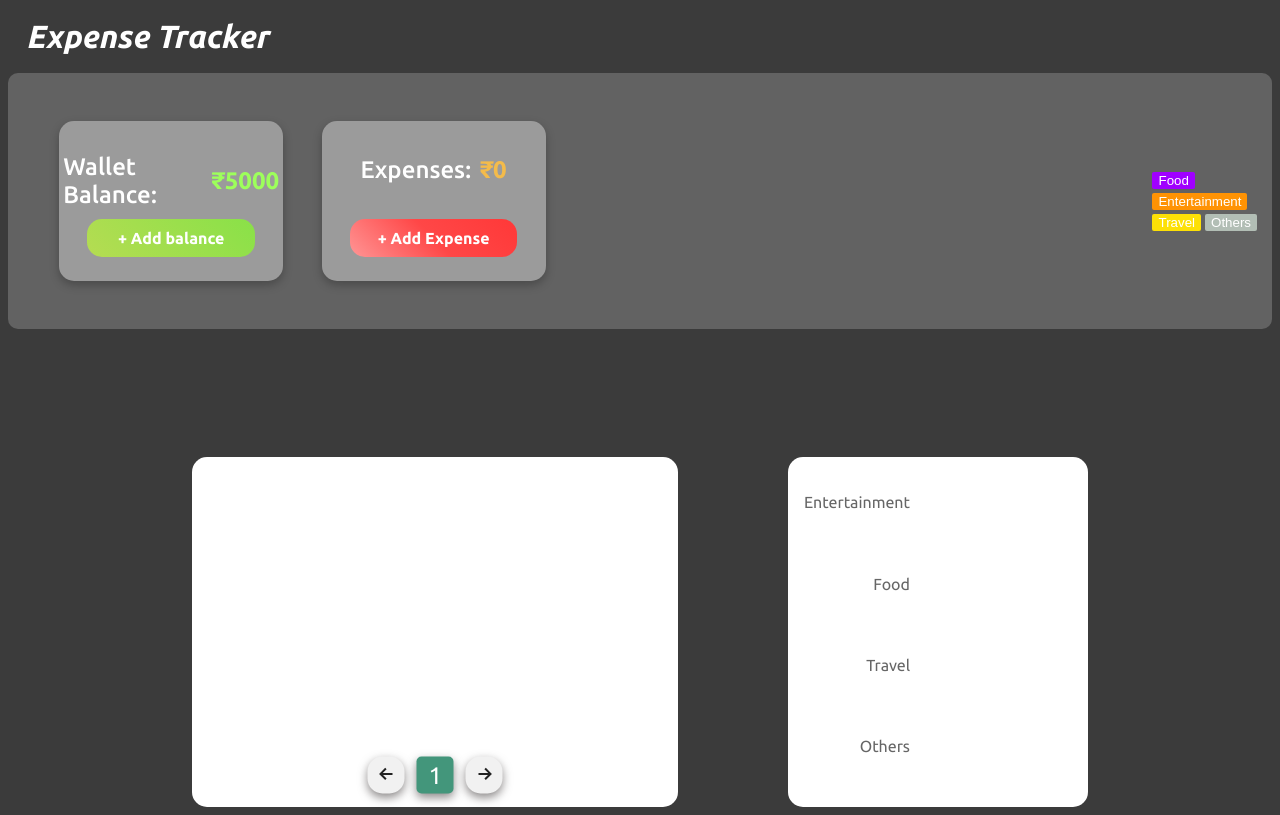
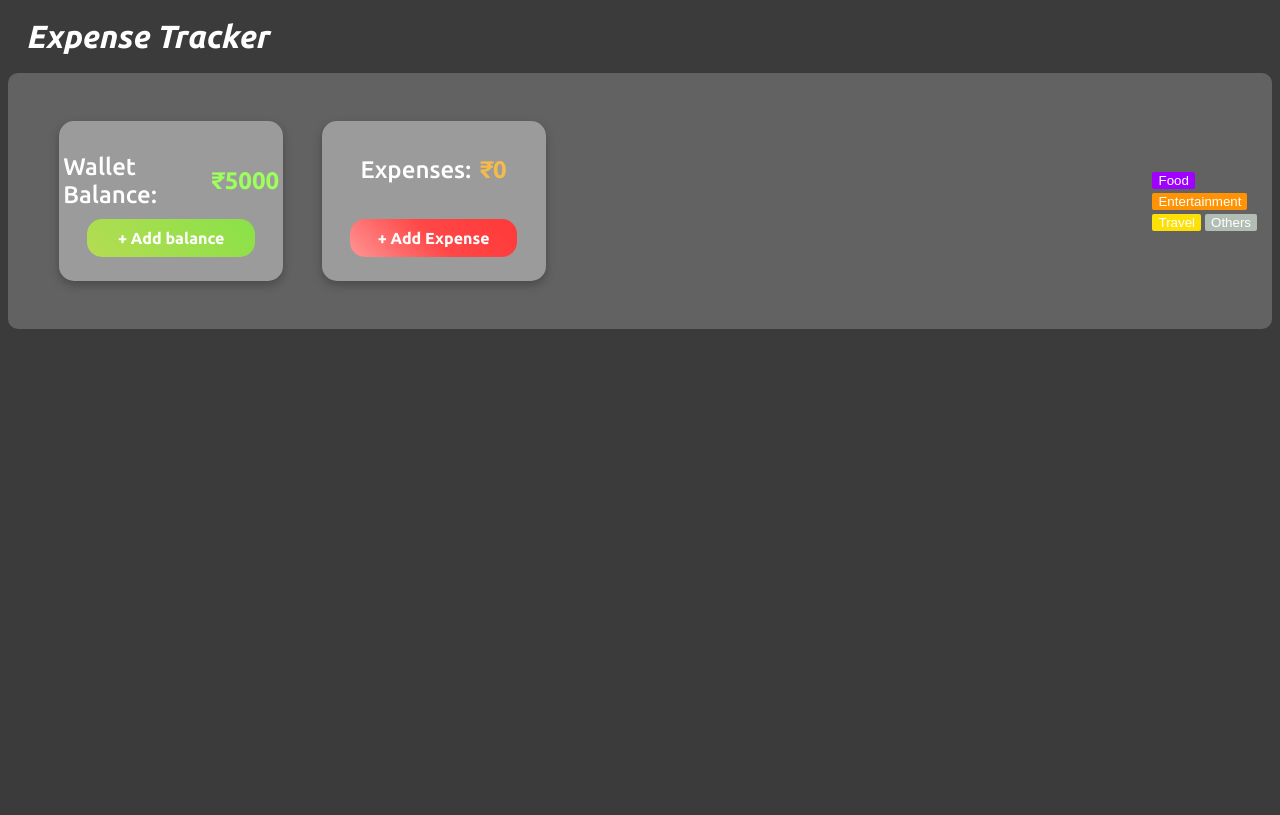
Before and after one commit to GautamKannoujiya58/ExpenseTracker, a React (Vite) app in the folder expensetracker/: page / in a window 1280 px wide. Built offline with nearby package versions, Linux system fonts and the light colour scheme.

Commit message:
added one conditional rendering for recent transactions div if expense is 0

```diff
--- a/expensetracker/src/MainPage/ExpenseTracker.jsx
+++ b/expensetracker/src/MainPage/ExpenseTracker.jsx
@@ -262,11 +262,13 @@ function ExpenseTracker() {
         </div>
       </div>
 
-      <RecentTransactions
-        expensesList={expensesList}
-        handleEditExpense={handleEditExpense}
-        handleDeleteExpense={handleDeleteExpense}
-      />
+      {expense > 0 && (
+        <RecentTransactions
+          expensesList={expensesList}
+          handleEditExpense={handleEditExpense}
+          handleDeleteExpense={handleDeleteExpense}
+        />
+      )}
     </>
   );
 }
```
